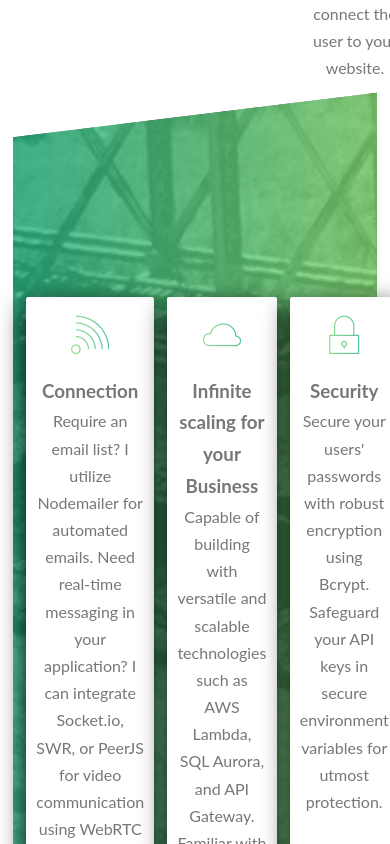
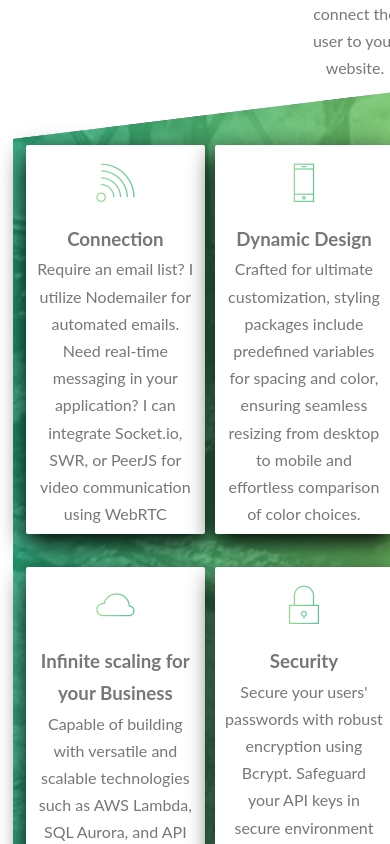
Before and after one commit to easy-thunder/diehl_domain, a Next.js app: page / in a window 390 px wide. Shown: the part 1980-2824 px from the top of the page. Built offline with nearby package versions, Linux system fonts and the light colour scheme.

Commit message:
made improvements to mobile for results section

```diff
--- a/components/homePageComponents/Results/_results.scss
+++ b/components/homePageComponents/Results/_results.scss
@@ -6,7 +6,7 @@
 .results{
     background-image: linear-gradient(to left, rgba(126,213,111,.8), rgba(40,180,131,.8)), url(../public/raftingUnderBridge.jpg);
     height: 100svh;
-    // width: 100%;
+    width: 100%;
     // clip-path: polygon(0 20%, 100% 0, 100% 80%, 0 100%);
     transform: skewY(-7deg);
     background-size: cover;
@@ -15,7 +15,8 @@
     margin-top: 4svh;
 
     @media (max-width:600px) {
-        height: 150svh;
+        height: 130svh;
+        // width: 100%;
 
     }
     &>*{
@@ -29,9 +30,20 @@
 
 .featureBoxContainer{
     display: grid;
-    grid-template-columns: 1fr 1fr 1fr;
+    grid-template-columns: 1fr 1fr 1fr 1fr;
     // position: absolute;
     gap: $gap-web-border;
+
+    @media (max-width:600px) {
+    height: 50%;
+    width: 100%;
+    // position: absolute;
+    grid-template-columns: 1fr 1fr;
+    grid-template-rows: 1fr 1fr;
+
+
+    }
+
 
 }
 
@@ -51,7 +63,10 @@
 
 
     @media (max-width:600px) {
-        height: 80%;
+        height: 90%;
+        width: 90%;
+        margin-top: 2svh;
+
 
     }
 
--- a/components/homePageComponents/Results/index.js
+++ b/components/homePageComponents/Results/index.js
@@ -10,13 +10,13 @@ export default function Results(){
                             <p className="featureBox__text">Require an email list? I utilize Nodemailer for automated emails. Need real-time messaging in your application? I can integrate Socket.io, SWR, or PeerJS for video communication using WebRTC</p>
                         </div>
                     </div>
-            {/* <div className="col-1-of-4">
+                    <div className="col-1-of-4">
                         <div className="featureBox">
                         <i className="featureBox__icon icon-basic-smartphone "></i>
                         <h3 className="heading-tertiary">Dynamic Design</h3>
                         <p className="featureBox__text">Crafted for ultimate customization, styling packages include predefined variables for spacing and color, ensuring seamless resizing from desktop to mobile and effortless comparison of color choices.</p>
                         </div>
-                </div> */}
+                        </div>
                     <div className="col-1-of-4">
                         <div className="featureBox">
                             <i className="featureBox__icon icon-basic-cloud "></i>
--- a/css/global.css
+++ b/css/global.css
@@ -358,20 +358,27 @@ body {
 .results {
   background-image: linear-gradient(to left, rgba(126, 213, 111, 0.8), rgba(40, 180, 131, 0.8)), url(../public/raftingUnderBridge.jpg);
   height: 100svh;
+  width: 100%;
   transform: skewY(-7deg);
   background-size: cover;
   padding: 2rem;
   margin-top: 4svh; }
   @media (max-width: 600px) {
     .results {
-      height: 150svh; } }
+      height: 130svh; } }
   .results > * {
     transform: skewY(7deg); }
 
 .featureBoxContainer {
   display: grid;
-  grid-template-columns: 1fr 1fr 1fr;
+  grid-template-columns: 1fr 1fr 1fr 1fr;
   gap: 2rem; }
+  @media (max-width: 600px) {
+    .featureBoxContainer {
+      height: 50%;
+      width: 100%;
+      grid-template-columns: 1fr 1fr;
+      grid-template-rows: 1fr 1fr; } }
 
 .featureBox {
   background-color: white;
@@ -387,7 +394,9 @@ body {
   height: 64%; }
   @media (max-width: 600px) {
     .featureBox {
-      height: 80%; } }
+      height: 90%;
+      width: 90%;
+      margin-top: 2svh; } }
   .featureBox__icon {
     font-size: 6rem;
     margin-bottom: .5rem;
```
Lines whose indentation alone changed are shown as unchanged.
